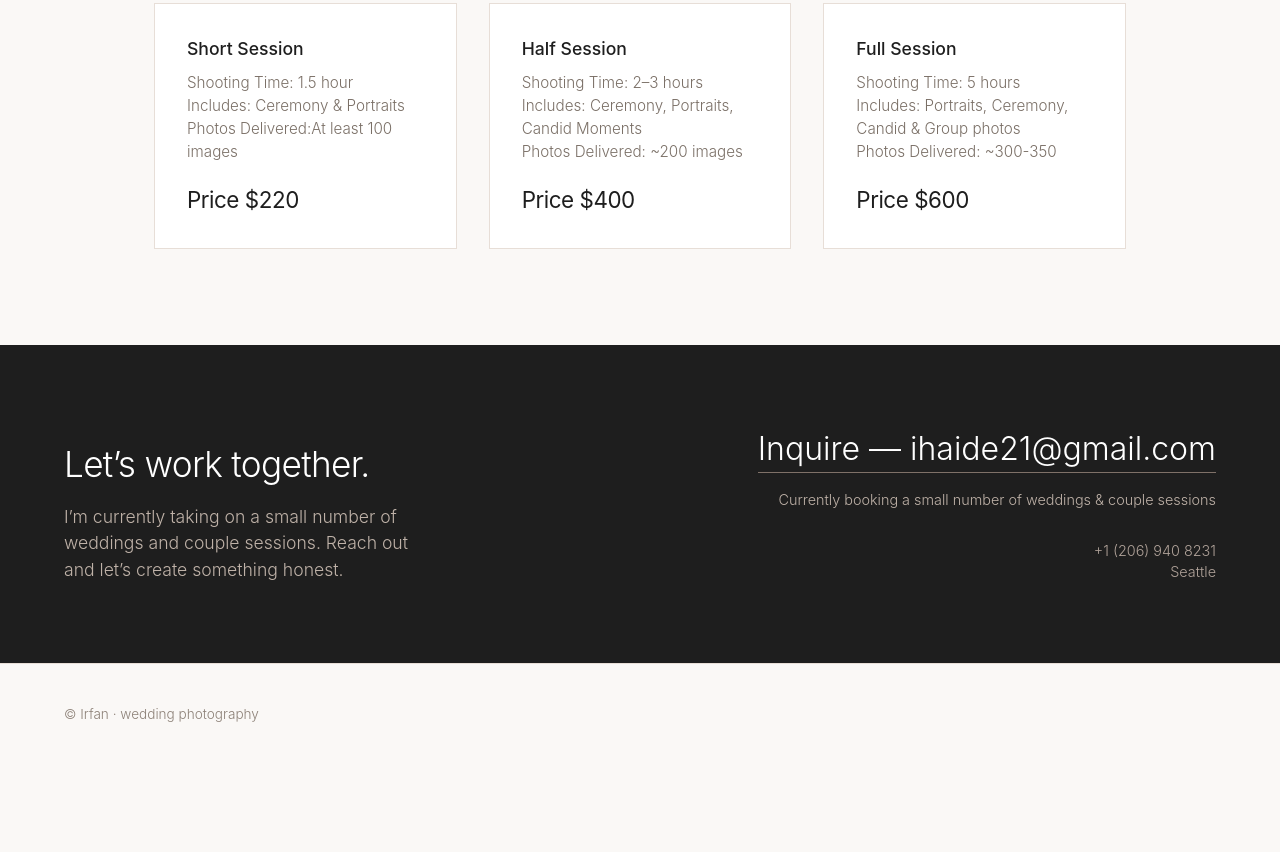
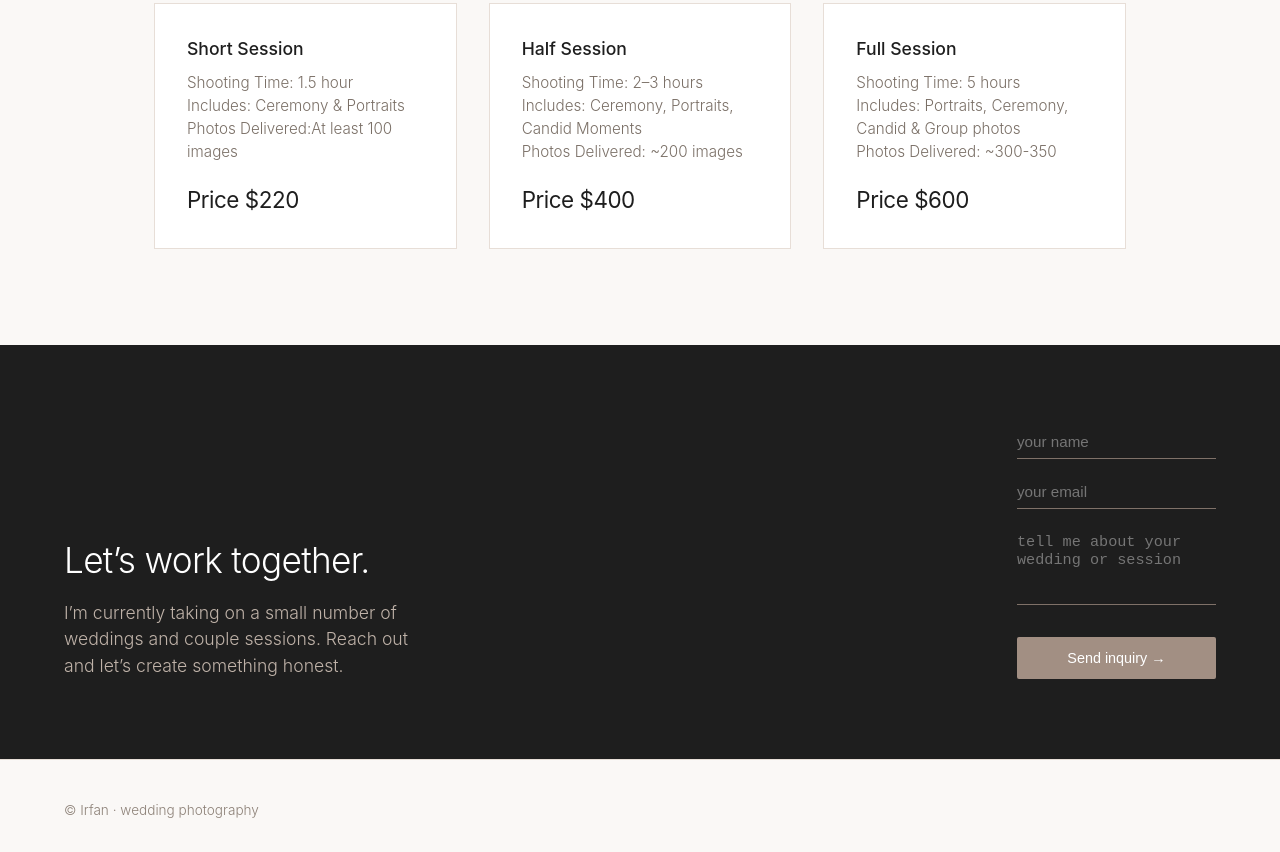
Before and after one commit to ihaide21/ihaide21.github.io, a plain HTML site: page index.html in a window 1280 px wide. Shown: the part 2856-3708 px from the top of the page. Before the commit the page ends 3612 px from the top, so only its background shows below. Drawn offline with Linux system fonts and the light colour scheme.

Commit message:
live intake form added

```diff
--- a/index.html
+++ b/index.html
@@ -320,6 +320,43 @@ font-weight:400;
 letter-spacing:-0.02em;
 }
 
+/* contact form code css */
+.contact-form{
+  display:flex;
+  flex-direction:column;
+  gap:1rem;
+  max-width:320px;
+}
+
+.contact-form input,
+.contact-form textarea{
+  background:transparent;
+  border:none;
+  border-bottom:1px solid #7f7168;
+  padding:.5rem 0;
+  color:#fff;
+  font-size:.95rem;
+}
+
+.contact-form textarea{
+  min-height:80px;
+  resize:none;
+}
+
+.contact-form button{
+  margin-top:1rem;
+  background:#a28f83;
+  color:#fff;
+  border:none;
+  padding:0.8rem 1.2rem;
+  font-size:0.9rem;
+  cursor:pointer;
+  border-radius:2px;
+}
+
+.contact-form button:hover{
+  border-color:#fff;
+}
 
 </style>
 </head>
@@ -397,19 +434,7 @@ letter-spacing:-0.02em;
 <h2>I’m Irfan — <br>photographer, quiet observer.</h2>
 
 <p>I document weddings and moments as they unfold. My approach is simple: no interference, just an eye for light and the space between people.</p>
-<!-- <p>
-  I’m currently beginning my work in weddings and building a portfolio.
-  I’m offering engagement and couple sessions, and taking on a small number of weddings at a reduced rate.
-  </p> -->
-<!-- <div class="stats">
 
-<div class="stat-item">15+<span>weddings</span></div>
-
-<div class="stat-item">5+<span>years</span></div>
-
-<div class="stat-item">∞<span>film frames</span></div>
-
-</div> -->
 
 </div>
 
@@ -471,33 +496,25 @@ letter-spacing:-0.02em;
     <div class="contact-flex">
 
       <div class="contact-left">
-
         <h3>Let’s work together.</h3>
-<p>I’m currently taking on a small number of weddings and couple sessions. Reach out and let’s create something honest.</p></p>
-
+        <p>I’m currently taking on a small number of weddings and couple sessions. Reach out and let’s create something honest.</p>
       </div>
 
       <div class="contact-right">
 
-  <a href="mailto:ihaide21@gmail.com" class="email">
-  Inquire — ihaide21@gmail.com
-  </a>
+        <form action="https://formspree.io/f/mjganebp" method="POST" class="contact-form">
 
-  <div style="margin-top:1rem; font-size:0.9rem; color:#bfb2a8;">
-  Currently booking a small number of weddings & couple sessions
-  </div>
+          <input type="hidden" name="_subject" value="New Wedding Inquiry">
 
-  <div class="contact-details">
+          <input type="text" name="name" placeholder="your name" required>
 
-  +1 (206) 940 8231<br>
+          <input type="email" name="email" placeholder="your email" required>
 
-  Seattle
+          <textarea name="message" placeholder="tell me about your wedding or session" required></textarea>
 
-  </div>
+          <button type="submit">Send inquiry →</button>
 
-  </div>
-
-</div>
+        </form>
 
       </div>
 
```
Lines whose indentation alone changed are shown as unchanged.
